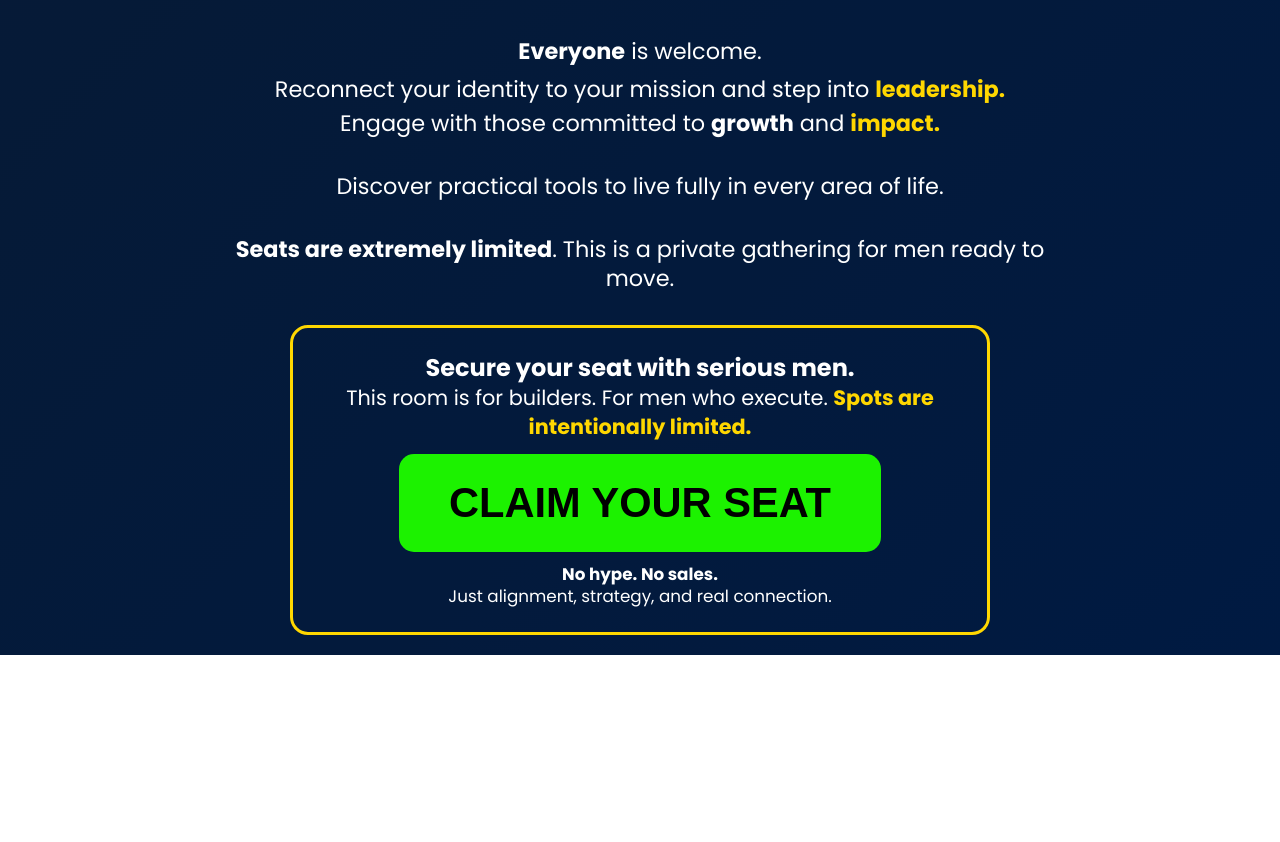
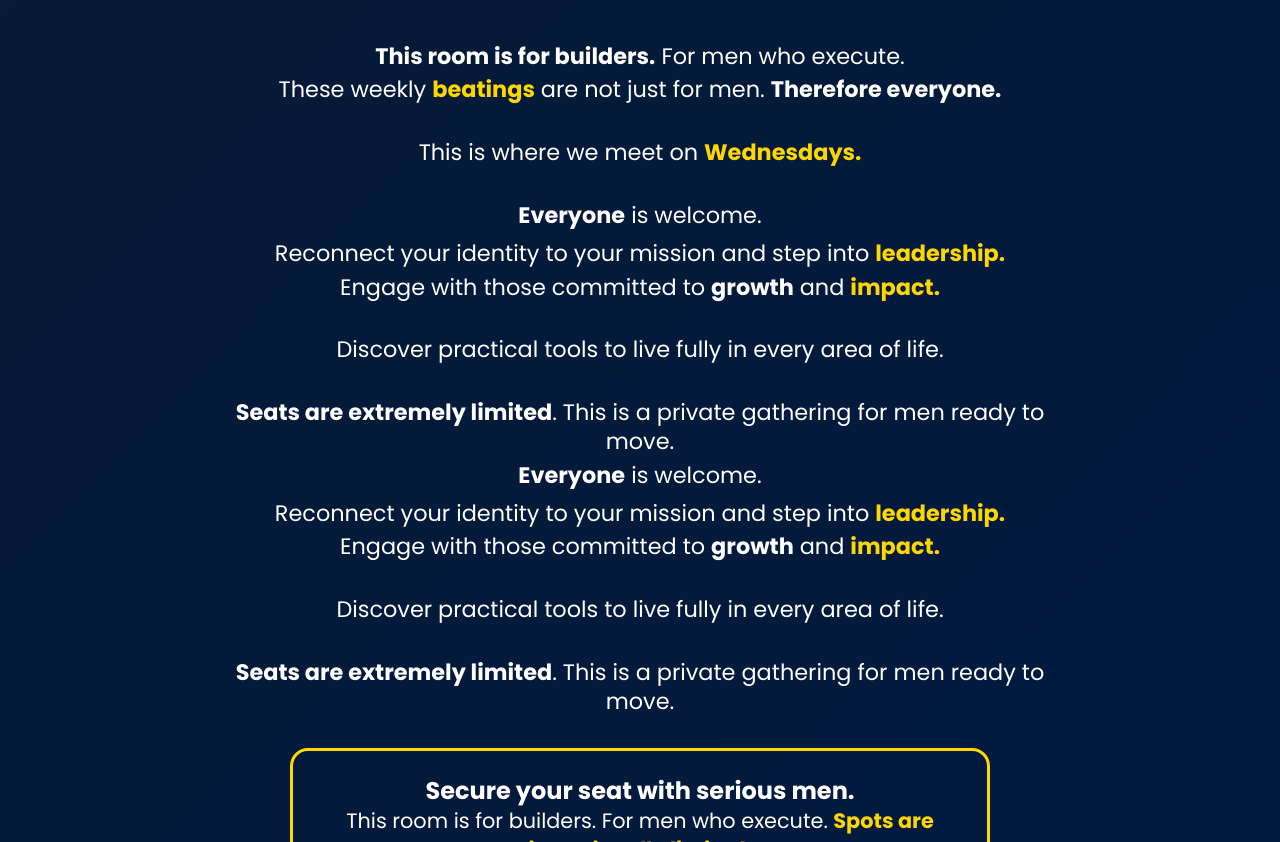
Before and after one commit to Yosuuuf/landing-page, a plain HTML site: page index.html in a window 1280 px wide. Shown: the part 897-1739 px from the top of the page. Before the commit the page ends 1552 px from the top, so only its background shows below. Drawn offline with Linux system fonts and the light colour scheme.

Commit message:
Update index.html

```diff
--- a/index.html
+++ b/index.html
@@ -88,6 +88,27 @@
   <video autoplay muted loop playsinline controls>
     <source src="https://res.cloudinary.com/dlsax19al/video/upload/v1771226590/miami_embassy1111_1_tnh7uk.mp4" type="video/mp4">
   </video>
+
+  <!-- NEW SECTION ADDED HERE -->
+  <p class="medium">
+    <span class="bold">This room is for builders.</span> For men who execute.
+  </p>
+
+  <p class="tight">
+    These weekly <span class="highlight">beatings</span> are not just for men.
+    <span class="bold">Therefore everyone.</span>
+  </p>
+
+  <p class="wide">
+    This is where we meet on <span class="highlight">Wednesdays.</span>
+  </p>
+
+  <!-- EXISTING CONTENT CONTINUES -->
+  <p class="tight"><span class="bold">Everyone</span> is welcome.</p>
+  <p class="medium">Reconnect your identity to your mission and step into <span class="highlight">leadership.</span></p>
+  <p class="tight">Engage with those committed to <span class="bold">growth</span> and <span class="highlight">impact.</span></p>
+  <p class="wide">Discover practical tools to live fully in every area of life.</p>
+  <p class="medium"><span class="bold">Seats are extremely limited</span>. This is a private gathering for men ready to move.</p>
 
   <p class="tight"><span class="bold">Everyone</span> is welcome.</p>
   <p class="medium">Reconnect your identity to your mission and step into <span class="highlight">leadership.</span></p>
```
